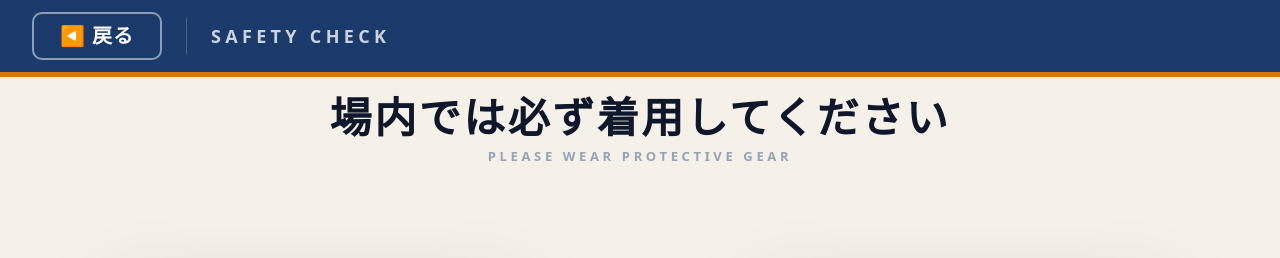
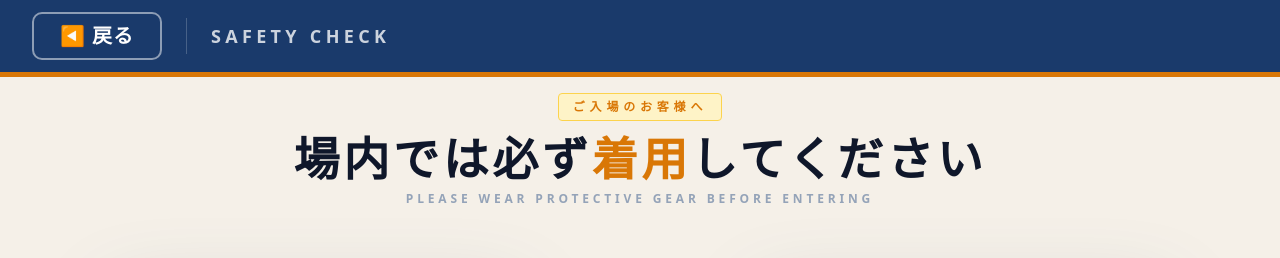
Before and after one commit to icc29669-cyber/truck-reception-app, a Next.js app: page /kiosk/caution in a window 1280 px wide. Shown: the top 258 px of the page. Built offline with nearby package versions, Linux system fonts and the light colour scheme.

Commit message:
R5: 見出し階層を三層化（キッカー+見出し+英字）+着用を強調色

```diff
--- a/src/app/kiosk/caution/page.tsx
+++ b/src/app/kiosk/caution/page.tsx
@@ -61,19 +61,29 @@ export default function CautionPage() {
         <div style={{
           textAlign: "center",
           animation: "caution-enter-up 0.34s ease-out 0.12s both",
-          marginBottom: 8,
+          marginBottom: 4,
+          display: "flex", flexDirection: "column", alignItems: "center",
         }}>
           <div style={{
-            fontSize: 42, fontWeight: 900, color: "#0F172A",
-            letterSpacing: "0.06em", lineHeight: 1.15,
+            fontSize: 12, color: "#D97706",
+            letterSpacing: "0.4em", fontWeight: 800, marginBottom: 10,
+            padding: "4px 14px",
+            background: "#FEF3C7", borderRadius: 4,
+            border: "1px solid #FCD34D",
           }}>
-            場内では必ず着用してください
+            ご入場のお客様へ
           </div>
           <div style={{
-            fontSize: 13, color: "#94A3B8",
-            letterSpacing: "0.28em", fontWeight: 600, marginTop: 6,
+            fontSize: 46, fontWeight: 900, color: "#0F172A",
+            letterSpacing: "0.08em", lineHeight: 1.2,
           }}>
-            PLEASE WEAR PROTECTIVE GEAR
+            場内では必ず<span style={{ color: "#D97706" }}>着用</span>してください
+          </div>
+          <div style={{
+            fontSize: 12, color: "#94A3B8",
+            letterSpacing: "0.32em", fontWeight: 700, marginTop: 4,
+          }}>
+            PLEASE WEAR PROTECTIVE GEAR BEFORE ENTERING
           </div>
         </div>
 
```
